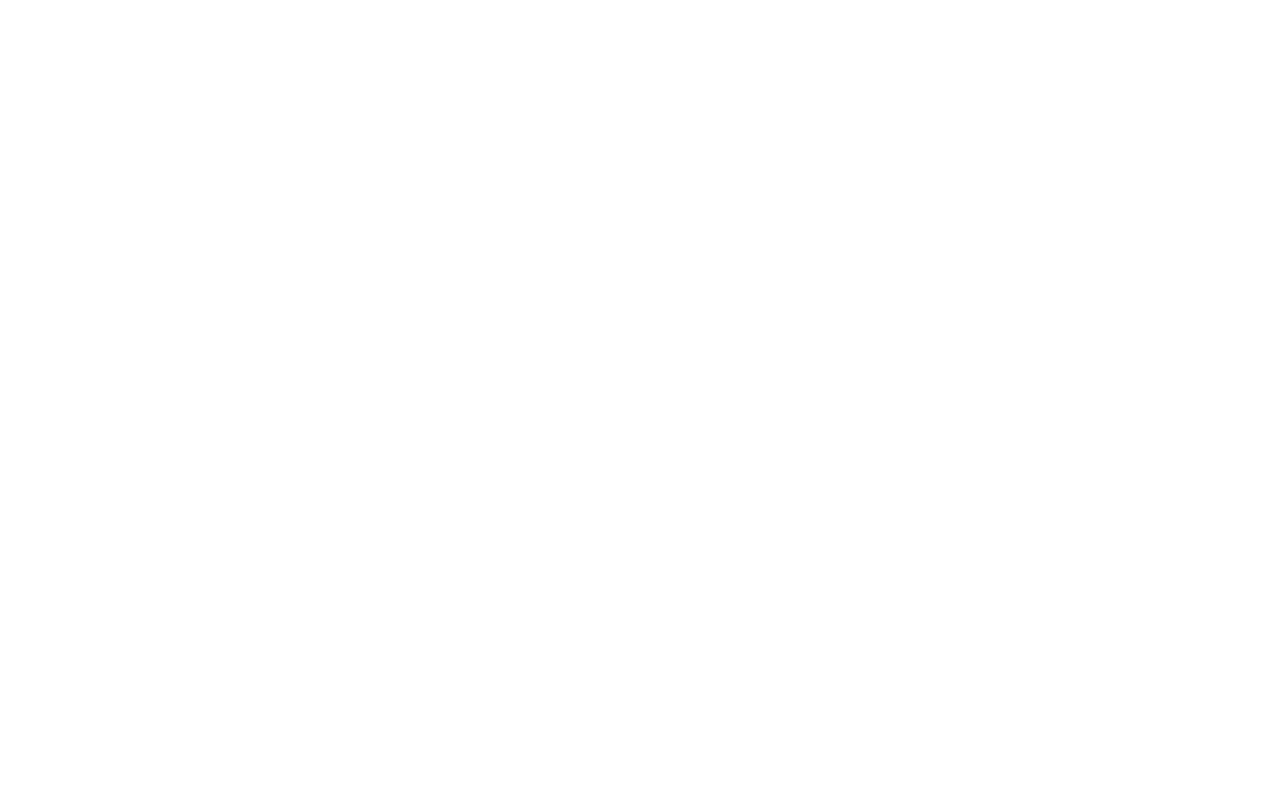
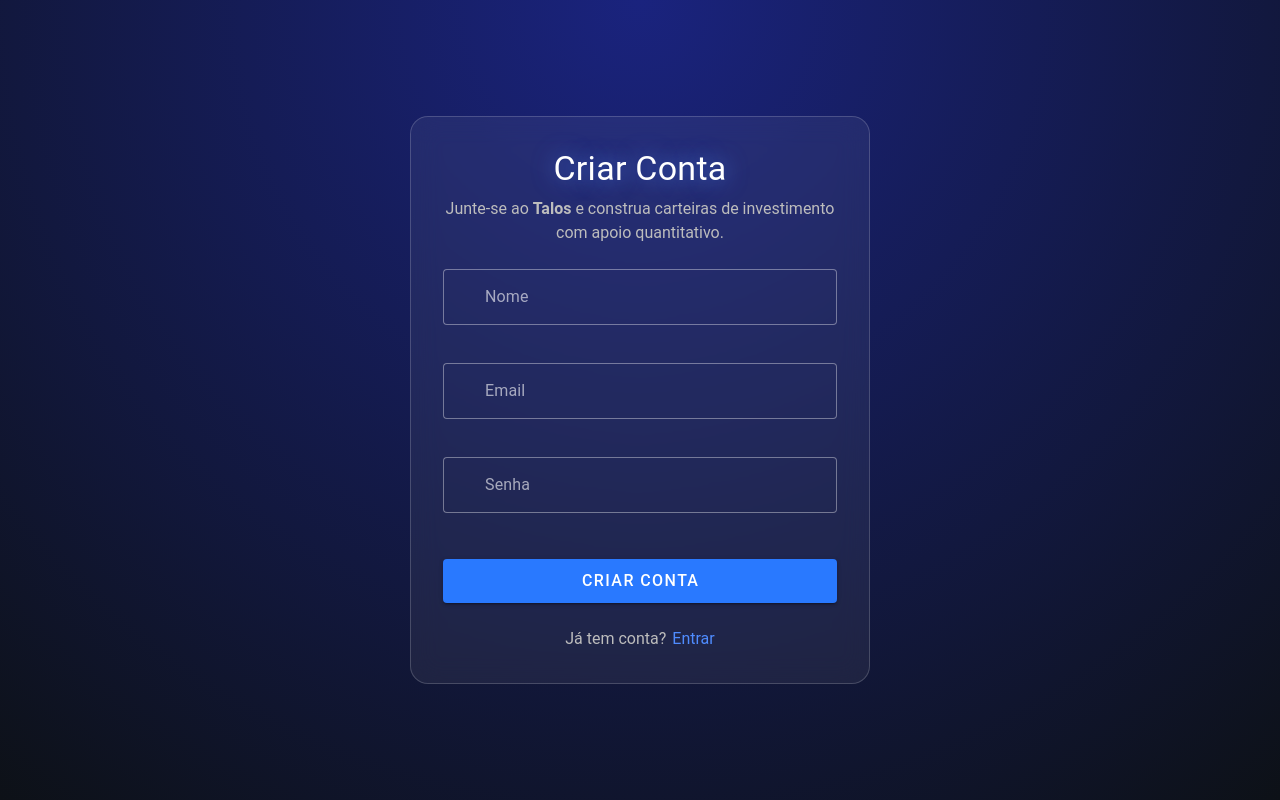
Before and after one commit to dandinCode/frontend-portfolio-manager, a Vue app: page /Register in a window 1280 px wide. Before the commit this address had no page. Built offline with nearby package versions, Linux system fonts and the light colour scheme; the HTML template or start-up script is replaced by a standard one.

Commit message:
feat: criando tela de login

```diff
--- a/src/router/index.ts
+++ b/src/router/index.ts
@@ -23,6 +23,11 @@
       name: 'RunModel',
       component: () => import('../views/RunModel/index.vue'),
     },
+    {
+      path: '/Register',
+      name: 'Register',
+      component: () => import('../views/Register/index.vue'),
+    },
   ],
 })
 
--- /dev/null
+++ b/src/views/Register/index.vue
@@ -0,0 +1,100 @@
+<template>
+    <v-container fluid class="register-hero d-flex justify-center align-center">
+        <v-card class="register-card pa-8" width="460" elevation="0">
+            <div class="text-center mb-6">
+                <h1 class="text-h4 text-white glow mb-2">Criar Conta</h1>
+                <p class="text-grey-lighten-1">
+                    Junte-se ao <strong>Talos</strong> e construa carteiras de investimento
+          com apoio quantitativo.
+                </p>
+            </div>
+
+            <v-text-field v-model="name" label="Nome" variant="outlined" prepend-inner-icon="mdi-account-outline"
+                class="text-white mb-4" />
+
+            <v-text-field v-model="email" label="Email" type="email" variant="outlined"
+                prepend-inner-icon="mdi-email-outline" class="text-white mb-4" />
+
+            <v-text-field v-model="password" label="Senha" type="password" variant="outlined"
+                prepend-inner-icon="mdi-lock-outline" class="text-white mb-6" />
+
+            <v-btn color="blue-accent-3" size="large" block :loading="loading" @click="handleRegister">
+                Criar Conta
+            </v-btn>
+
+            <div class="text-center mt-6">
+                <span class="text-grey-lighten-1">Já tem conta?</span>
+                <RouterLink to="/login" class="link">Entrar</RouterLink>
+            </div>
+        </v-card>
+    </v-container>
+</template>
+
+<script setup lang="ts">
+import { ref } from 'vue';
+import { notify } from '@/utils/toast';
+
+const name = ref('');
+const email = ref('');
+const password = ref('');
+const loading = ref(false);
+
+async function handleRegister() {
+    if (!name.value || !email.value || !password.value) {
+        notify.error('Preencha todos os campos.');
+        return;
+    }
+
+    loading.value = true;
+
+    try {
+        console.log({
+            name: name.value,
+            email: email.value,
+            password: password.value,
+        });
+
+        notify.success('Conta criada com sucesso!');
+    } catch {
+        notify.error('Erro ao criar conta.');
+    } finally {
+        loading.value = false;
+    }
+}
+</script>
+
+<style scoped>
+.register-hero {
+    width: 100vw;
+    min-height: 100vh;
+    background: radial-gradient(circle at top, #1a237e, #0d1117);
+}
+
+.register-card {
+    background: rgba(255, 255, 255, 0.06);
+    border: 1px solid rgba(255, 255, 255, 0.18);
+    backdrop-filter: blur(14px);
+    border-radius: 18px;
+    transition: all 0.3s ease;
+}
+
+.register-card:hover {
+    transform: translateY(-4px);
+    padding-left: 20px;
+    box-shadow: 0 0 40px rgba(79, 140, 255, 0.35);
+}
+
+.glow {
+    text-shadow: 0 0 22px rgba(79, 140, 255, 0.7);
+}
+
+.link {
+    margin-left: 6px;
+    color: #4f8cff;
+    text-decoration: none;
+}
+
+.link:hover {
+    text-decoration: underline;
+}
+</style>
```
